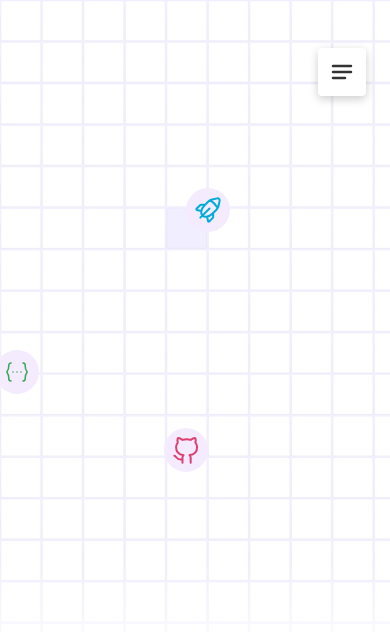
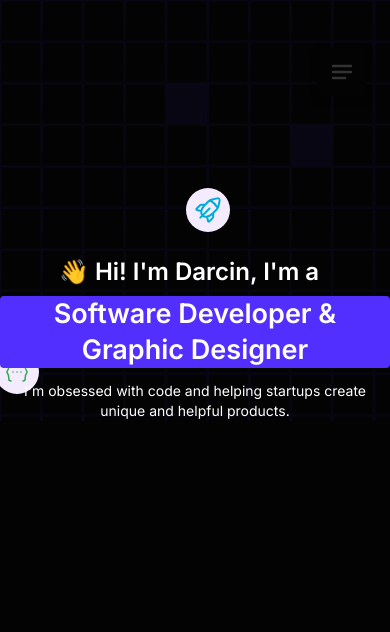
Before and after one commit to DarcinBig/my-portfolio, a Next.js app in the folder darcin-biganiro/: page / in a window 390 px wide. Shown: the top 632 px of the page. Built offline with nearby package versions, Linux system fonts and the light colour scheme.

Commit message:
feat: add Hero and Sections components; update TopBackground with responsive backgrounds; enhance global styles with highlight class

```diff
--- /dev/null
+++ b/darcin-biganiro/app/components/Hero/Hero.tsx
@@ -0,0 +1,18 @@
+import React from 'react'
+
+const Hero = () => {
+  return (
+    <section className='relative flex flex-row items-center z-20 mx-auto'>
+      <div className='flex flex-col gap-[13px] items-center'>
+        <h1 className='text-2xl text-center font-semibold block mt-5'>
+          <span className='-ml-3'>👋</span> Hi! I&apos;m Darcin, I&apos;m a {' '} <span className='block text-[27px] highlight mt-2'>Software Developer & Graphic Designer</span>
+        </h1>
+        <p className='text-center text-sm mx-6'>
+          I&apos;m obsessed with code and helping startups create unique and helpful products.
+        </p>
+      </div>
+    </section>
+  )
+}
+
+export default Hero
--- a/darcin-biganiro/app/components/Hero/TopBackground.tsx
+++ b/darcin-biganiro/app/components/Hero/TopBackground.tsx
@@ -26,10 +26,13 @@ const TopBackground = () => {
           </div>
         </div>
       </div>
-      <Image src="/top_highlight.svg" alt="top dark mode background highlight" width={809} height={877} className='absolute top-[-515px] hidden dark:md:block left-1/2 -translate-x-1/2 w-auto h-auto' />
+      <Image src="/top_highlight.svg" alt="top dark mode background highlight" width={809} height={877} className='absolute top-[-515px] hidden dark:md:block left-1/2 -translate-x-1/2' />
       {/* Mobile */}
-      <Image src="/top_highlight_mobile.svg" alt="top dark mode background highlight for mobile" width={429} height={465} className='absolute top-[-229px] hidden dark:block dark:md:hidden left-1/2 -translate-x-1/2 w-auto h-auto' />
-      <div className="absolute top-0 w-full h-[795px] bg-repeat-x bg-[url('/top_bg_light.svg')] bg-[auto_auto] dark:hidden md:block" />
+      <Image src="/top_highlight_mobile.svg" alt="top dark mode background highlight for mobile" width={429} height={465} className='absolute top-[-229px] hidden dark:block dark:md:hidden left-1/2 -translate-x-1/2' />
+      <div className="absolute top-0 w-full h-[795px] bg-repeat-x bg-[url('/top_bg_light.svg')] bg-[auto_auto] hidden dark:hidden md:block" />
+      <div className="absolute top-0 w-full h-[600px] bg-repeat-x bg-[url('/top_bg_mobile_light.svg')] bg-[auto_auto] dark:hidden md:hidden" />
+      <div className="absolute top-0 w-full h-[795px] bg-repeat-x bg-[url('/top_bg_dark.svg')] bg-[auto_auto] hidden md:dark:block" />
+      <div className="absolute top-0 w-full h-[600px] bg-repeat-x bg-[url('/top_bg_mobile_dark.svg')] bg-[auto_auto] hidden dark:block dark:md:hidden" />
     </>
   )
 }
--- /dev/null
+++ b/darcin-biganiro/app/components/Sections.tsx
@@ -0,0 +1,12 @@
+import React from 'react'
+import Hero from './Hero/Hero'
+
+const Sections = () => {
+  return (
+    <main className='flex flex-col gap-[142px] w-full md:max-w-screen-lg pt-[236px] md:pt-60 mx-auto'>
+      <Hero />
+    </main>
+  )
+}
+
+export default Sections
--- a/darcin-biganiro/app/globals.css
+++ b/darcin-biganiro/app/globals.css
@@ -35,4 +35,8 @@ body {
   .card-shadow {
     @apply shadow-[0_3px_10px_rgb(0,0,0,0.2)];
   }
+
+  .highlight {
+    @apply bg-primary text-white px-5 rounded-[4px];
+  }
 }
--- a/darcin-biganiro/app/layout.tsx
+++ b/darcin-biganiro/app/layout.tsx
@@ -21,7 +21,7 @@ export default function RootLayout({
   return (
     <html lang="en">
       <body
-        className={`${inter.className} antialiased `}
+        className={`${inter.className} antialiased dark`}
       >
         {children}
       </body>
--- a/darcin-biganiro/app/page.tsx
+++ b/darcin-biganiro/app/page.tsx
@@ -1,10 +1,11 @@
 import TopBackground from "./components/Hero/TopBackground";
 import Navbar from "./components/Navbar";
+import Sections from "./components/Sections";
 
 export default function Home() {
   return (
     <div className="relative overflow-clip" id="home">
-      <div className="w-screen h-screen"></div>
+      <Sections />
       <Navbar />
       <TopBackground />
     </div>
```
